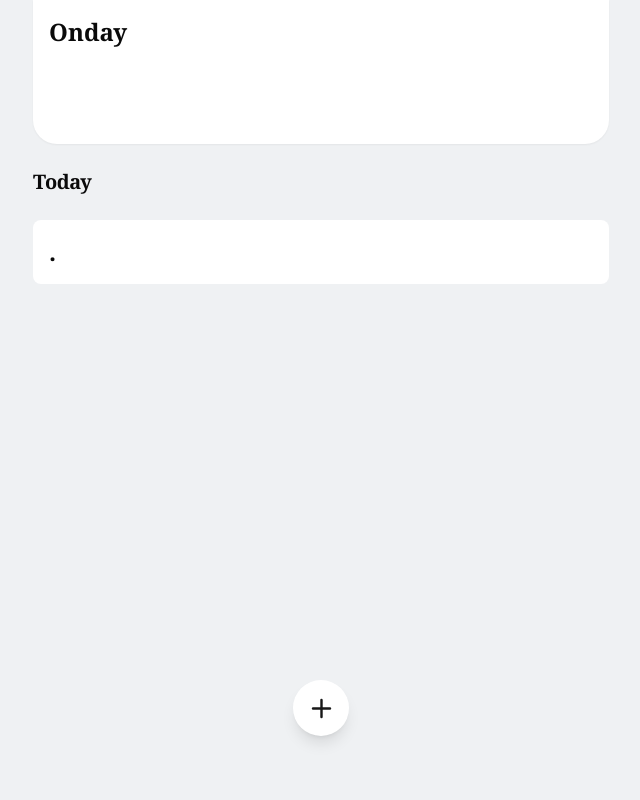
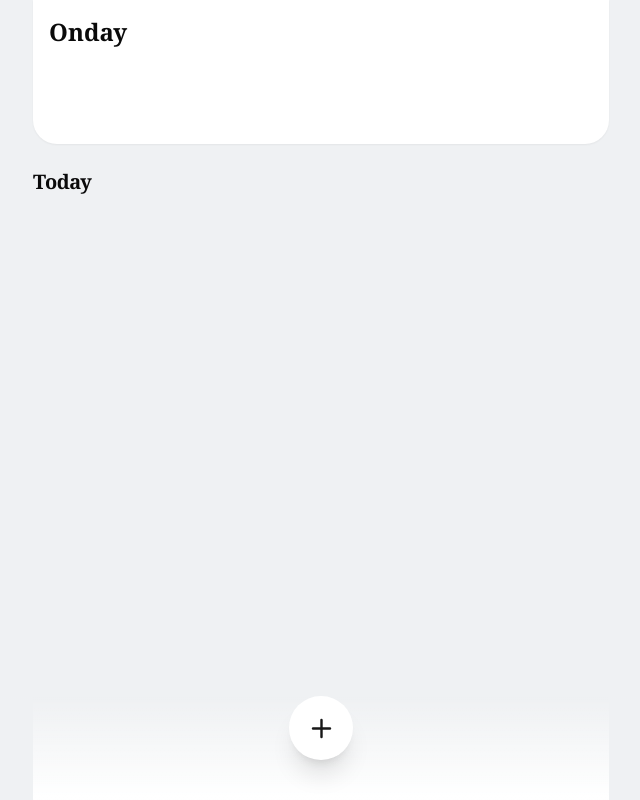
Before and after one commit to ishamsu/todo-app, a Next.js app: page / in a window 1280 px wide. Shown: the whole page, without its empty margins (319-959 px from the left). Built offline with nearby package versions, Linux system fonts and the light colour scheme.

Commit message:
feat: implement todos list view

```diff
--- a/package.json
+++ b/package.json
@@ -33,6 +33,7 @@
 		}
 	},
 	"dependencies": {
+		"@radix-ui/react-checkbox": "^1.1.2",
 		"@radix-ui/react-dialog": "^1.1.2",
 		"@radix-ui/react-slot": "^1.1.0",
 		"@types/node": "20.5.6",
--- a/src/app/globals.css
+++ b/src/app/globals.css
@@ -137,5 +137,5 @@
 }
 
 html {
-	background-color: red;
+	background-color: transparent;
 }
--- a/src/app/page.tsx
+++ b/src/app/page.tsx
@@ -4,11 +4,12 @@ import React, {useState} from "react";
 
 import AddTodo from "@/components/AddTodo";
 import {useTodoStore} from "@/store/TodoStore";
+import TodoItem from "@/components/TodoItem";
 
 export default function Home() {
 	// eslint-disable-next-line @typescript-eslint/no-unused-vars
 	const [selectedDate, setSelectedDate] = useState(new Date());
-	const {todos} = useTodoStore();
+	const {todos, toggleTodo} = useTodoStore();
 
 	console.log("display todos after saving", todos);
 
@@ -18,14 +19,21 @@ export default function Home() {
 				Onday
 			</div>
 
-			<div className="px-3 md:px-0">
+			<div className="px-3 md:px-0 max-h-screen overflow-y-auto">
 				<h3 className="scroll-m-20 text-xl font-semibold tracking-tight my-6">
 					Today
 				</h3>
-				<div className="flex items-start gap-4 p-4 group bg-background rounded-lg">
-					.
+				<div className="flex flex-col gap-4 ">
+					{todos.map((todo) => {
+						return <TodoItem key={todo.id} todo={todo} onToggle={toggleTodo} />;
+					})}
 				</div>
-				<AddTodo date={selectedDate} />
+				<div className="relative">
+					<div className="fixed bottom-0 left-1/2 transform -translate-x-1/2 w-full max-w-xl h-auto flex justify-center">
+						<AddTodo date={selectedDate} />
+						<div className="pointer-events-none absolute inset-x-0 bottom-0 h-full bg-gradient-to-t from-white rounded-b-none"></div>
+					</div>
+				</div>
 			</div>
 		</div>
 	);
--- a/src/components/AddTodo/AddTodo.tsx
+++ b/src/components/AddTodo/AddTodo.tsx
@@ -54,7 +54,7 @@ export function AddTodo({date}: {date: Date}) {
 	return (
 		<Dialog open={isOpen} onOpenChange={setOpen}>
 			<DialogTrigger asChild>
-				<Button className="h-14 w-14 rounded-full fixed bottom-16 left-1/2 transform -translate-x-1/2 shadow-lg bg-background hover:bg-gray-200 dark:hover:bg-gray-700 group">
+				<Button className="h-16 w-16  mb-10 rounded-full z-10 shadow-xl bg-background hover:bg-gray-200 dark:hover:bg-gray-700 group">
 					{/* ---------------FIX IT LATER---------------------------
 					tailwindcss is not working here (w-[size] and h-[size])!
 					size prop from lucid-react not working!
--- /dev/null
+++ b/src/components/CheckBox/CheckBox.tsx
@@ -0,0 +1,34 @@
+/* eslint-disable react/prop-types */
+"use client";
+
+import * as React from "react";
+
+import * as CheckboxPrimitive from "@radix-ui/react-checkbox";
+import {Check} from "lucide-react";
+
+import {cn} from "@/lib/utils";
+
+const CheckBox = React.forwardRef<
+	React.ElementRef<typeof CheckboxPrimitive.Root>,
+	React.ComponentPropsWithoutRef<typeof CheckboxPrimitive.Root>
+>(({className, ...props}, ref) => {
+	return (
+		<CheckboxPrimitive.Root
+			ref={ref}
+			className={cn(
+				"peer h-4 w-4 shrink-0 rounded-sm border border-primary ring-offset-background focus-visible:outline-none focus-visible:ring-2 focus-visible:ring-ring focus-visible:ring-offset-2 disabled:cursor-not-allowed disabled:opacity-50 data-[state=checked]:bg-primary data-[state=checked]:text-primary-foreground",
+				className,
+			)}
+			{...props}
+		>
+			<CheckboxPrimitive.Indicator
+				className={cn("flex items-center justify-center text-current")}
+			>
+				<Check className="h-5 w-5" />
+			</CheckboxPrimitive.Indicator>
+		</CheckboxPrimitive.Root>
+	);
+});
+CheckBox.displayName = CheckboxPrimitive.Root.displayName;
+
+export {CheckBox};
--- /dev/null
+++ b/src/components/CheckBox/index.ts
@@ -0,0 +1,2 @@
+import {CheckBox} from "./CheckBox";
+export default CheckBox;
--- /dev/null
+++ b/src/components/TodoItem/TodoItem.tsx
@@ -0,0 +1,41 @@
+import * as React from "react";
+
+import {iTodo} from "@/store/TodoStore";
+import TodosConstants from "@/config/constants/TodosConstants";
+
+import CheckBox from "../CheckBox";
+
+interface iTodoItemProps {
+	todo: iTodo;
+	onToggle: (id: string) => void;
+}
+
+export function TodoItem({todo, onToggle}: iTodoItemProps) {
+	return (
+		<div className="flex items-start gap-4 p-4 group bg-background rounded-lg ">
+			<CheckBox
+				className="w-8 h-8 rounded-full border-2"
+				checked={todo.isComplated}
+				onCheckedChange={() => {
+					onToggle(todo.id);
+				}}
+			/>
+			<div className="flex-1 -mt-2 overflow-hidden">
+				<h3
+					className={`font-semibold text-xl md:text-2xl ${
+						todo.isComplated ? "line-through text-muted-foreground" : ""
+					} ${todo.title.length > TodosConstants.maxTitleLength ? "truncate" : ""}`}
+					title={todo.title}
+				>
+					{todo.title}
+				</h3>
+				<p
+					className="text-sm md:text-base text-muted-foreground truncate"
+					title={todo.description}
+				>
+					{todo.description}
+				</p>
+			</div>
+		</div>
+	);
+}
--- /dev/null
+++ b/src/components/TodoItem/index.ts
@@ -0,0 +1,2 @@
+import {TodoItem} from "./TodoItem";
+export default TodoItem;
--- /dev/null
+++ b/src/config/constants/TodosConstants.ts
@@ -0,0 +1,6 @@
+const TodosConstants = {
+	maxTitleLength: 20,
+	maxDescLength: 20,
+};
+
+export default TodosConstants;
```
